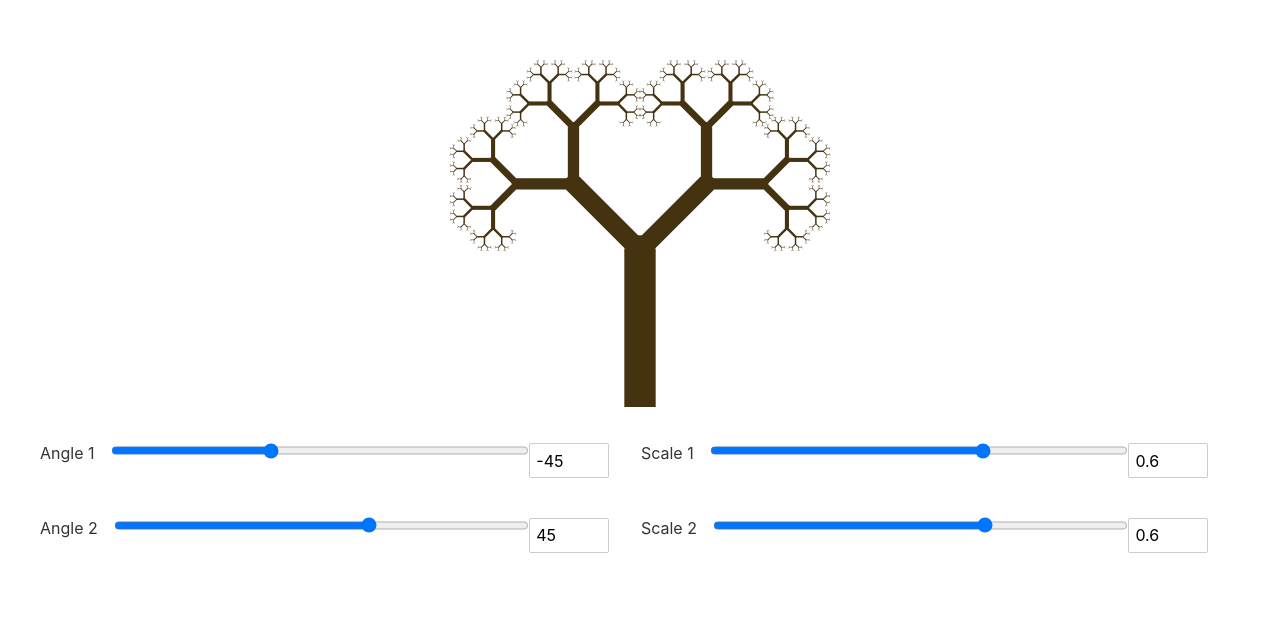
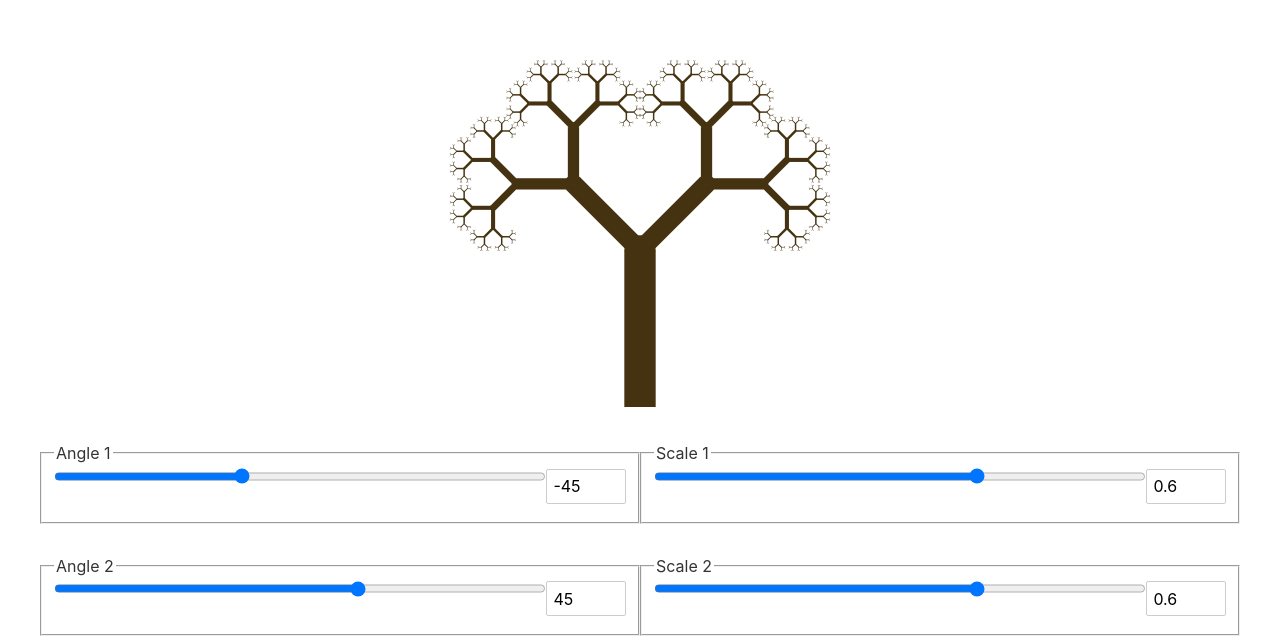
Before and after one commit to HenryWConklin/trees, a Svelte app: page / in a window 1280 px wide. Shown: the part 228-864 px from the top of the page. Before the commit the page ends 800 px from the top, so only its background shows below. Built offline with nearby package versions, Linux system fonts and the light colour scheme.

Commit message:
Change display slider label to a fieldset legend, more accessible and removes the duplicate IDs

```diff
--- a/src/DisplaySlider.svelte
+++ b/src/DisplaySlider.svelte
@@ -7,7 +7,7 @@
 </script>
 <style>
     .inner-container {
-        margin: 0 2em 0 1em;
+        margin: 0;
         flex-grow: 1;
         display: flex;
     }
@@ -24,9 +24,9 @@
 </style>
 
 <span class="container">
-<label for="slider">{label}</label>
-<div class="inner-container">
-    <input id="slider" class="slider" type="range" bind:value={value} min="{min}" max="{max}" step="{step}"/>
-    <input id="display" class="display" type="number" bind:value={value} min="{min}" max="{max}" step="{step}" />
-</div>
+    <fieldset class="inner-container">
+        <legend>{label}</legend>
+        <input class="slider" aria-label="{label} slider" type="range" bind:value={value} min="{min}" max="{max}" step="{step}"/>
+        <input class="display" aria-label="{label} display" type="number" bind:value={value} min="{min}" max="{max}" step="{step}" />
+    </fieldset>
 </span>
```
